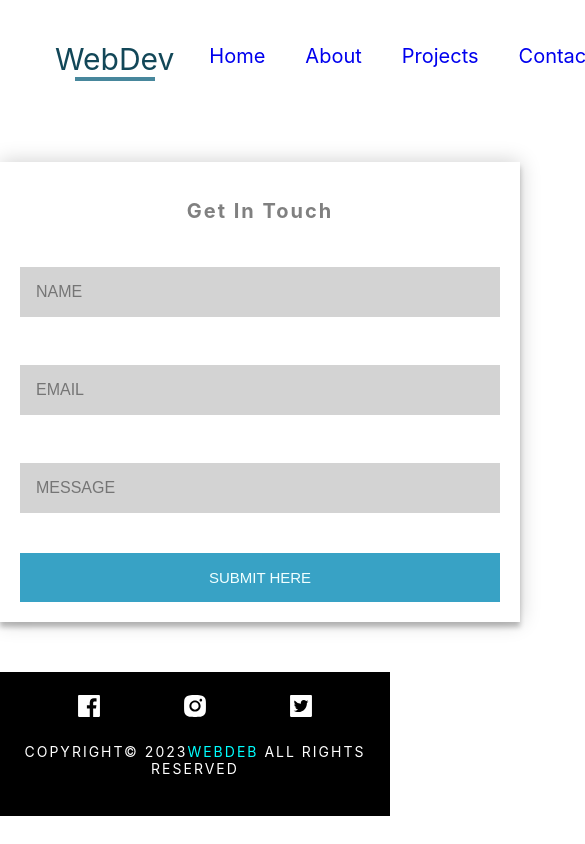
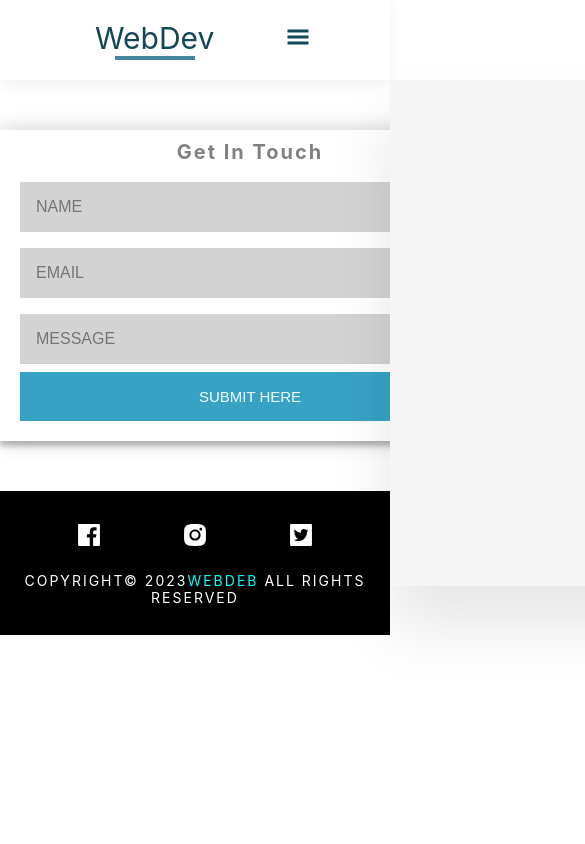
Before and after one commit to marijalara/tabs, a React (Create React App) app: page /contact in a window 390 px wide. Shown: the top 844 px of the page, 585 px wide, since content can reach past the window. Built offline with nearby package versions, Linux system fonts and the light colour scheme.

Commit message:
Upadate code and responsive menu

```diff
--- a/src/components/Header.js
+++ b/src/components/Header.js
@@ -8,13 +8,16 @@ const Header = () => {
         navigate(path)
     }
     return (
-        <header className='head'>
-            I'm John
+        <div>
+            <header className='head'>
+                I'm John
+            </header>
             <p className='text'>freelance web and mobile UI/UX designer</p>
             <button className='button' onClick={routeChange}>
                 contact me
             </button>
-        </header>
+
+        </div>
     )
 }
 
--- a/src/components/Navbar.js
+++ b/src/components/Navbar.js
@@ -1,16 +1,25 @@
 import React, { useState } from 'react'
 import { Link } from 'react-router-dom';
+import {GiHamburgerMenu} from 'react-icons/gi';
+import {AiOutlineClose} from 'react-icons/ai'
 
 const Navbar = () => {
+    const [clicked, setClicked]=useState(false)
+
+    const handleClick=() => {
+        setClicked(!clicked)
+    }
 
     return (
-        <nav>
-            <ul className='navMenu'>
+    <nav >
             <header className='header'>
                 WebDev
                 <div className='underline'></div>
             </header>
-            <li className='item'>
+
+            <div>
+            <ul className={clicked ? 'navMenu active' : 'navMenu'}>
+            <li>
                 <Link to='/' className='navLink'>Home</Link>
             </li>
             <li>
@@ -23,6 +32,11 @@ const Navbar = () => {
                 <Link to='/contact' className='navLink'>Contact</Link>
             </li>
             </ul>
+            </div>
+            <div className='mobile' onClick={handleClick}>
+                <i>{clicked ? <AiOutlineClose /> : <GiHamburgerMenu />}</i>
+            </div>
+
         </nav>
     )
 }
--- a/src/index.css
+++ b/src/index.css
@@ -1,5 +1,9 @@
+* {
+  margin: 0;
+  padding: 0;
+  box-sizing: border-box;
+}
 body {
-  margin: 0;
   font-family: -apple-system, BlinkMacSystemFont, 'Segoe UI', 'Roboto', 'Oxygen',
     'Ubuntu', 'Cantarell', 'Fira Sans', 'Droid Sans', 'Helvetica Neue',
     sans-serif;
@@ -9,47 +13,73 @@ body {
   margin: 5rem auto;
   max-width: 1170px;
 }
-.navbar {
+nav {
   display: flex;
   align-items: center;
   justify-content: space-between;
+  background-color: white;
+  padding: 20px 80px;
+  box-shadow: 0 5px 15px rgba(0, 0, 0, 0.06);
+  height: 80px;
+  font-size: 1.2rem;
+}
+.navMenu {
+  display: flex;
+  align-items: center;
+  justify-content: right;
+}
+/* .navbar {
+  display: flex;
+  align-items: center;
+  /* justify-content: space-between;
   padding: 10px 20px;
-  background-color: #f2f2f2;
-}
-.hamburger {
+  background-color: #fff;
+  position: absolute;
+  top: 0;
+  width: 100%;
+  height: 5rem;
+  z-index: 200;
+} */
+/* .nav-center {
+  width: 90vw;
+  max-width: 1170px;
+  margin: 0 auto;
+} */
+/* .nav-header {
   display: flex;
-  flex-direction: column;
   justify-content: space-between;
-  width: 30px;
-  height: 20px;
-  cursor: pointer;
-  border: none;
-  background-color: transparent;
-}
-.hamburger-line {
-  width: 100%;
-  height: 3px;
-  background-color: #000;
-}
+  align-items: center;
+} */
 .header {
-  margin-top: 10px;
   padding: 15px;
   font-size: 30px;
   display: inline-block;
   align-items: left;
   color:  rgb(18, 71, 88);
 }
-.navMenu {
+/* .navMenu {
   display: inline-flex;
   align-items: center;
   width: 70vw;
-}
+} */
 .navMenu li {
   list-style: none;
   padding: 0 20px;
   position: relative;
-  font-size: 20px;
+  /* font-size: 20px; */
 }
+.navMenu li .navLink {
+  text-decoration: none;
+  font-size: 1.3rem;
+  font-weight: 600;
+  color:  rgb(18, 71, 88);
+}
+/* .navMenu li .active {
+  text-decoration: none;
+  font-size: 1.3rem;
+  font-weight: 600;
+  transition: 0.3s ease-in-out;
+} */
 .underline {
   width: 5rem;
   height: 0.25rem;
@@ -57,27 +87,80 @@ body {
   margin-left: auto;
   margin-right: auto;
 }
-.navLink {
+/* .navLink {
   text-decoration: none;
+} */
+.navMenu li .navLink:hover {
+  color: rgb(130, 185, 185);
+  transition: all 0.2s ease-in-out;
 }
-.navMenu li .navLink:hover {
+/* .navMenu li .navLink:hover::after,
+.navMenu li .active::after {
+  content: '';
+  width: 30%;
+  height: 2px;
+  position: absolute;
+  bottom: -4px;
+  left: 20px;
   color: rgb(35, 109, 109);
-  box-shadow: 0 2px rgb(35, 109, 109);
+} */
+.mobile i{
+  color: #000;
+}
+.mobile {
+  display: none;
+}
+@media screen and (max-width: 759px) {
+  .navMenu {
+    display: flex;
+    flex-direction: column;
+    align-items: center;
+    justify-content: flex-start;
+    position: fixed;
+    top: 80px;
+    right: -760px;
+    width: 760px;
+    height: 60vh;
+    background-color: whitesmoke;
+    box-shadow: 0 40px 60px rgba(0, 0, 0, 0.1);
+    padding: 40px 0 0 10px;
+    transition: 0.3s ease-in-out;
+  }
+  .navMenu.active {
+    right: 0px;
+  }
+  .navMenu li {
+    margin-bottom: 25px;
+  }
+  .mobile {
+    display: block;
+  }
+  .mobile i {
+    font-size: 24px;
+    cursor: pointer;
+    color:  rgb(18, 71, 88);
+  }
 }
 .text {
   text-transform: capitalize;
+  margin-bottom: 20px;
+  margin-left: 40px;
+  padding: 15px;
 }
 .button {
   text-transform: uppercase;
-  padding: 10px;
+  padding: 15px;
   background-color: rgb(63, 63, 146);
   border: none;
   border-radius: 3px;
   color: white;
+  margin-left: 55px;
 }
 .head {
   margin-left: 40px;
   padding: 15px;
+  margin-bottom: 10px;
+  margin-top: 10px;
 }
 .container h4 {
   text-transform: capitalize;
```
